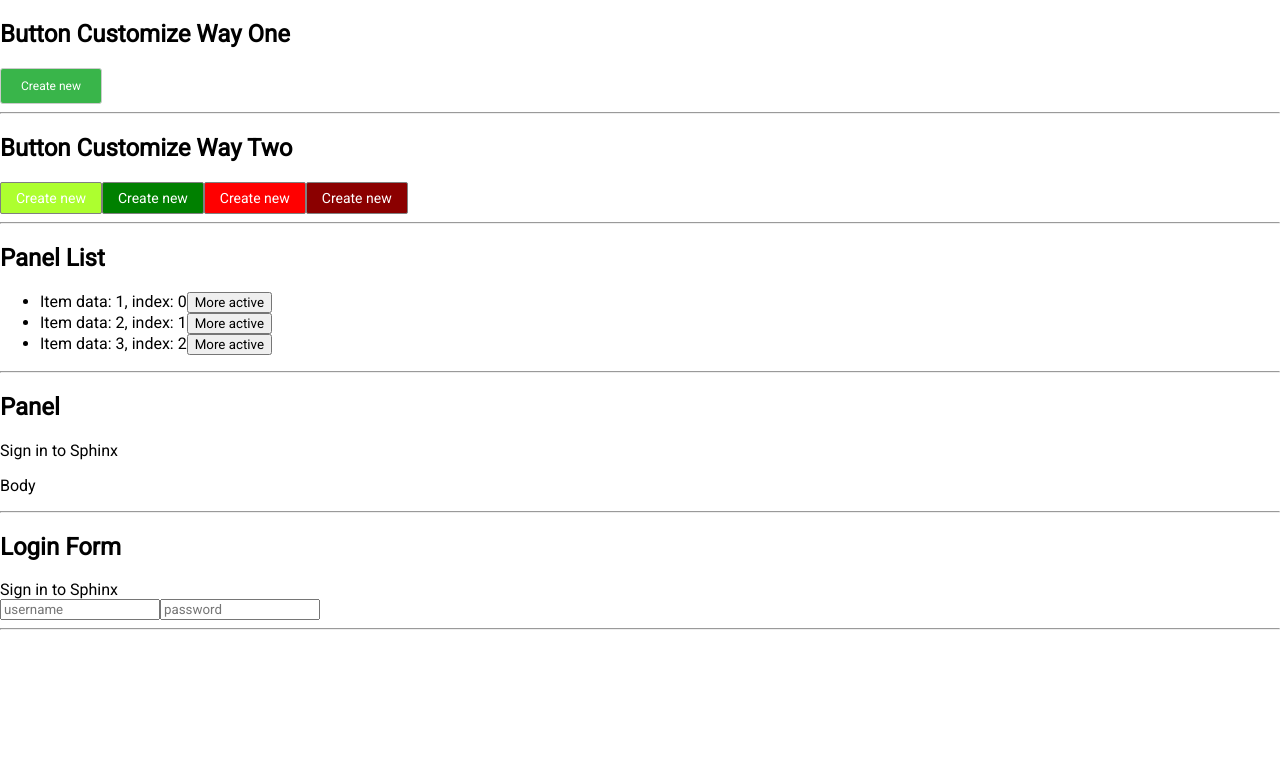
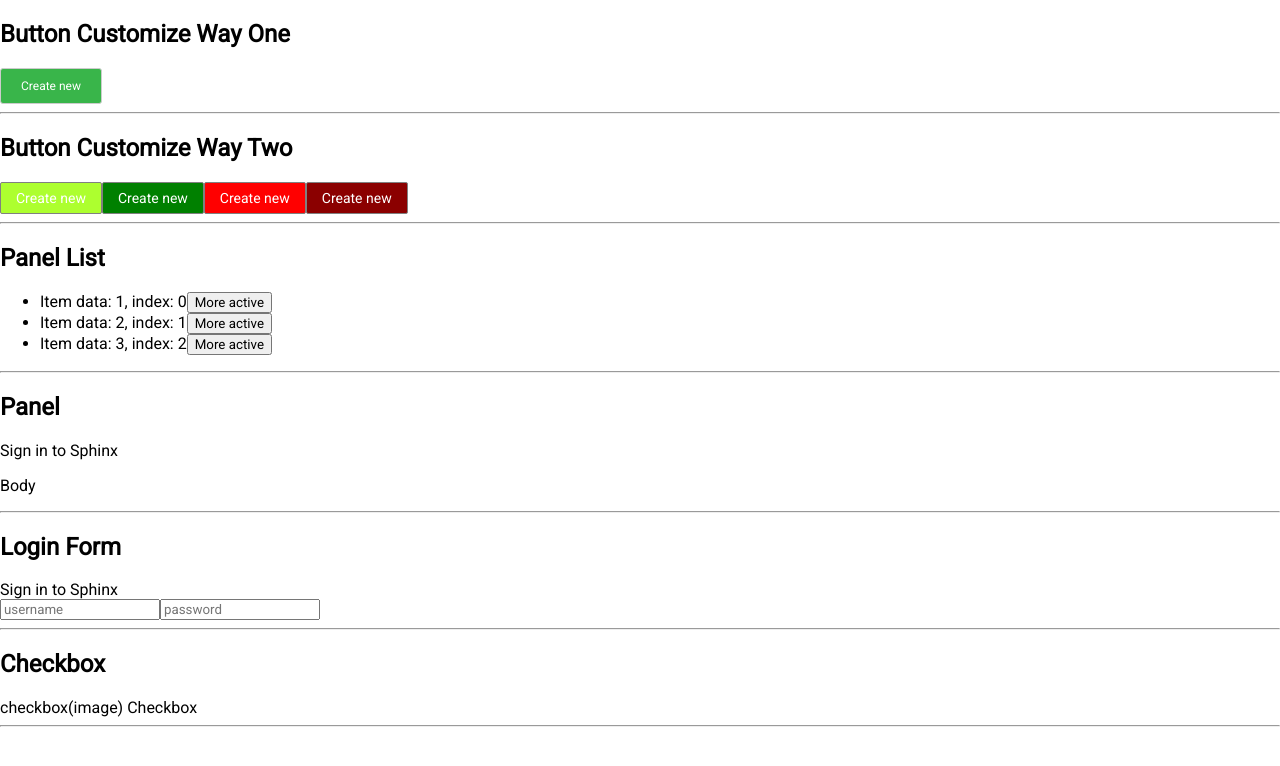
Before and after one commit to phichidung/test-ui, a React (Create React App) app: page / in a window 1280 px wide. Shown: the top 766 px of the page. Built offline with nearby package versions, Linux system fonts and the light colour scheme.

Commit message:
making checkbox ui

```diff
--- a/src/App.js
+++ b/src/App.js
@@ -1,5 +1,11 @@
 import React, { Component } from 'react';
-import { ButtonCustomizeWayOne, Panel, PanelList, LoginForm, ButtonCustomizeWayTwo } from '../src/ui';
+import { ButtonCustomizeWayOne,
+         Panel,
+         PanelList,
+         LoginForm,
+         ButtonCustomizeWayTwo,
+         Checkbox
+} from '../src/ui';
 
 export default class App extends Component {
 
@@ -80,7 +86,15 @@ export default class App extends Component {
 
                 <hr/>
 
+                <section>
+                    <h1>Checkbox</h1>
+                    <Checkbox
+                        label={'Checkbox'}
+                        checked={true}
+                    />
+                </section>
 
+                <hr/>
             </div>
         );
     }
--- /dev/null
+++ b/src/ui/Checkbox.js
@@ -0,0 +1,26 @@
+import React, { Component } from 'react';
+
+export default class Checkbox extends Component {
+
+    constructor(props) {
+        super(props);
+        this.state = {
+            checked: props.checked
+        }
+    }
+
+    render() {
+
+        return (
+            <label style={{ display: 'flex' }}>
+                <div>
+                    checkbox(image)
+                </div>
+                &nbsp;
+                <div>
+                    {this.props.label}
+                </div>
+            </label>
+        );
+    }
+}
--- a/src/ui/index.js
+++ b/src/ui/index.js
@@ -3,6 +3,7 @@ import LoginForm from "./LoginForm";
 import Panel from "./Panel";
 import PanelList from "./PanelList";
 import ButtonCustomizeWayTwo from "./ButtonCustomizeWayTwo";
+import Checkbox from "./Checkbox";
 
 export {
     ButtonCustomizeWayOne,
@@ -10,4 +11,5 @@ export {
     Panel,
     PanelList,
     ButtonCustomizeWayTwo,
+    Checkbox,
 };
```
Also changed, not shown: src/ui/Checkbox.css (added).
